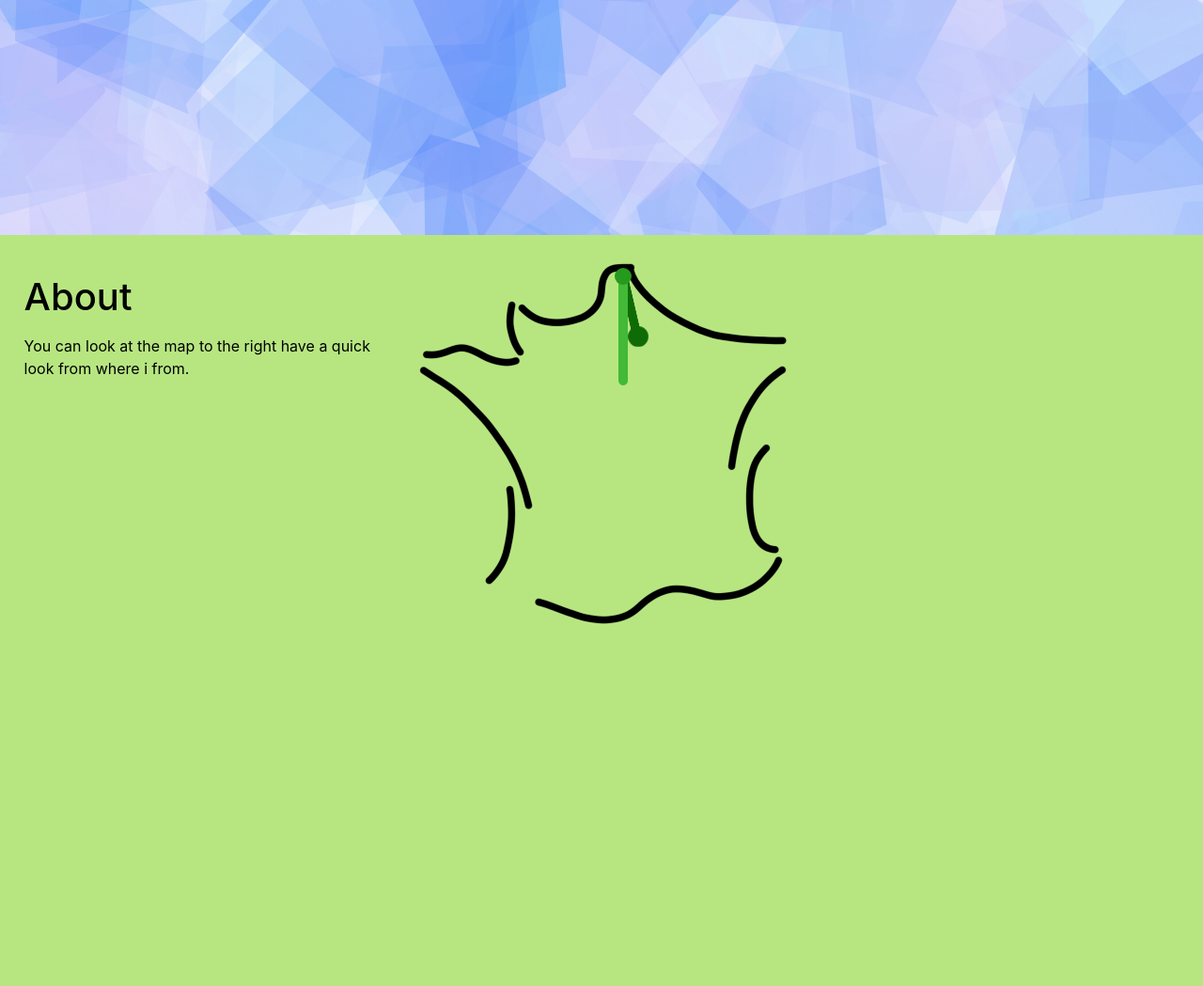
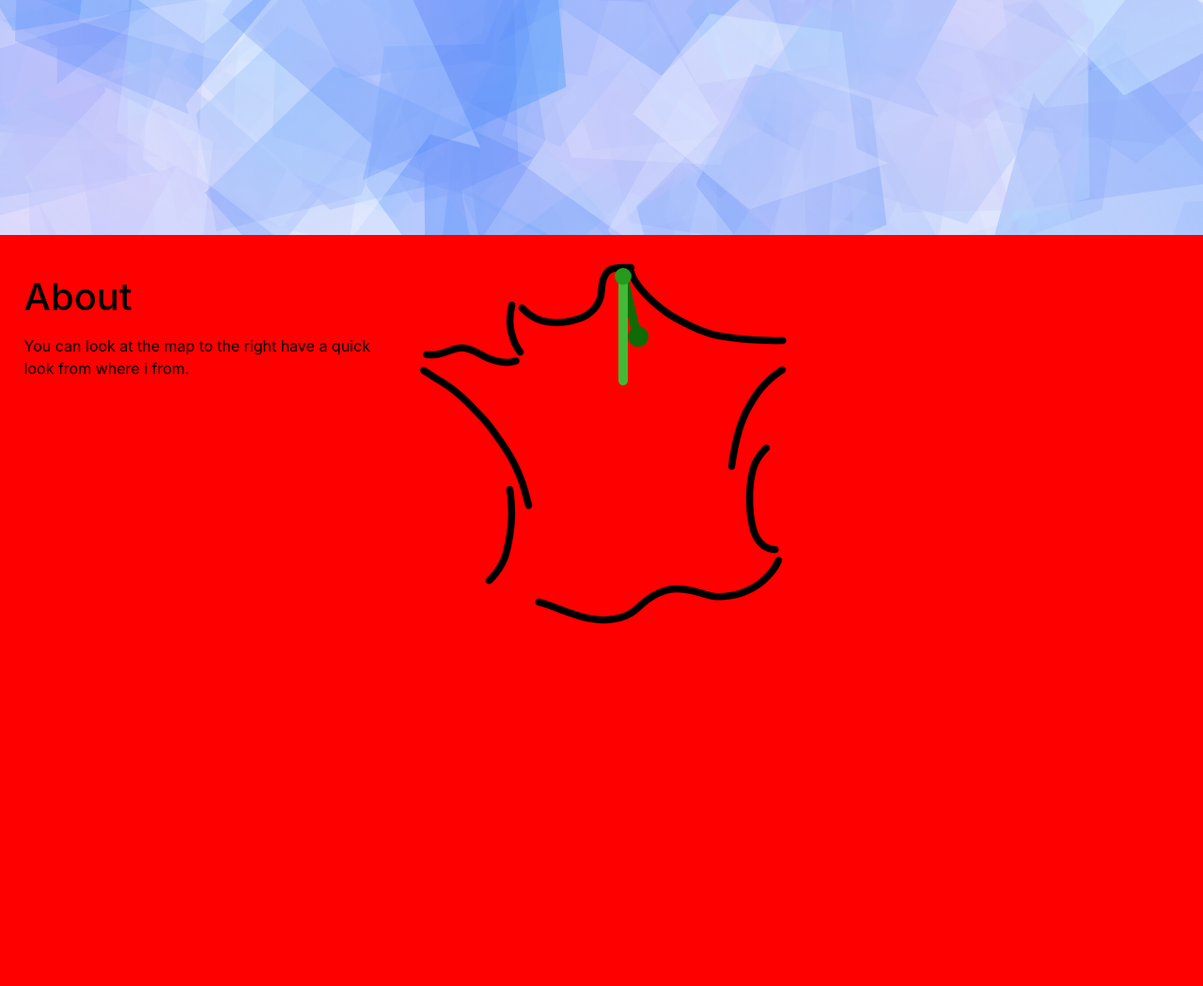
Before and after one commit to SmurfNess/smurfness.github.io, a PHP site: page / in a window 1280 px wide; the page is wider, and only the part inside the window is pictured. Shown: the part 756-1805 px from the top of that part at 94% size. Run offline with PHP 8.4, Linux system fonts and the light colour scheme.

Commit message:
Update about.css

```diff
--- a/assets/css/about.css
+++ b/assets/css/about.css
@@ -1,7 +1,7 @@
 /* *********************** about style ********************** */
 
 .container-about{
-	background-color:rgba(150, 219, 72, 0.685);
+	background-color:red;
   color: black;
   height: 100vh;
 	width:100vw ;
```
